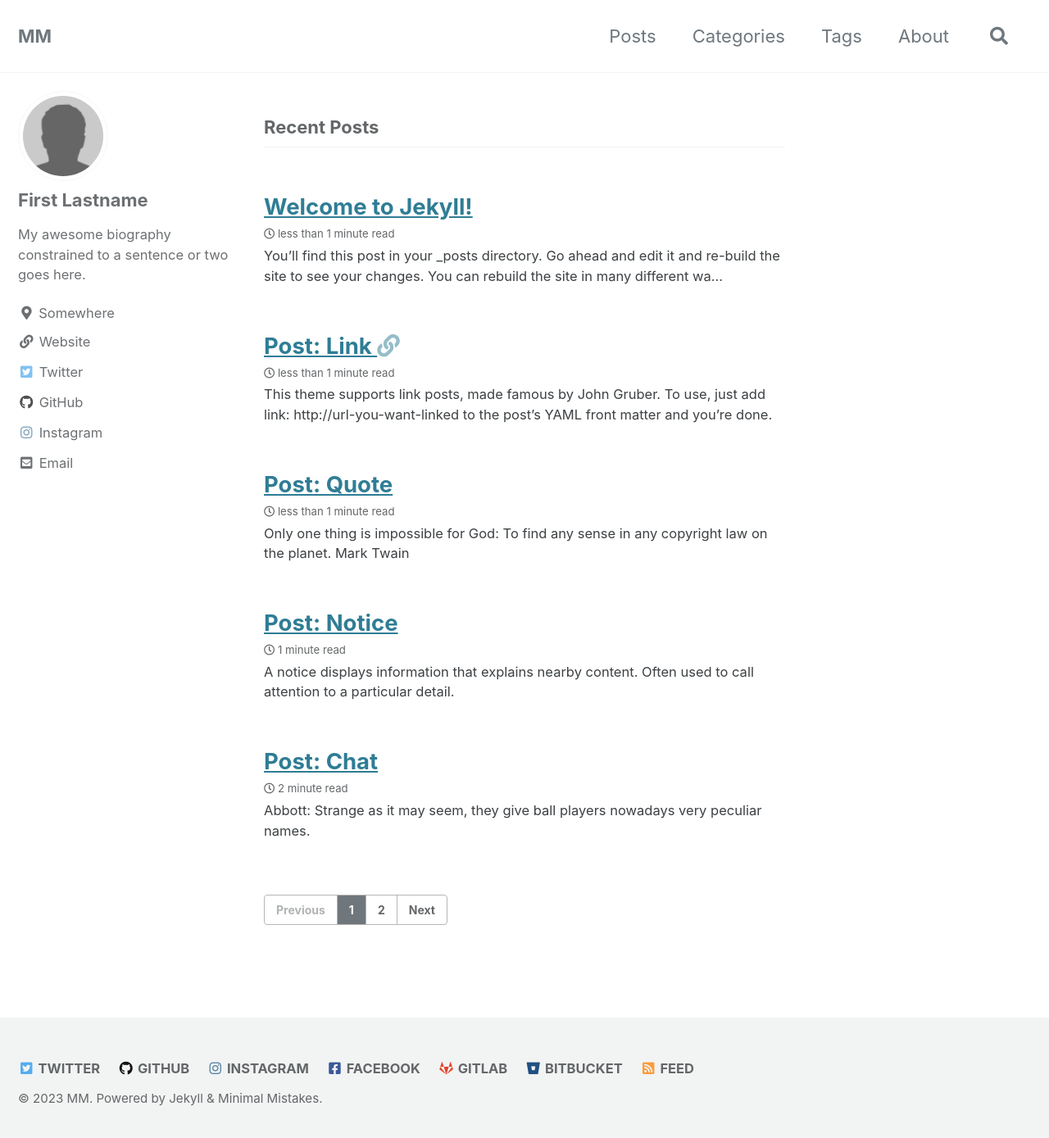
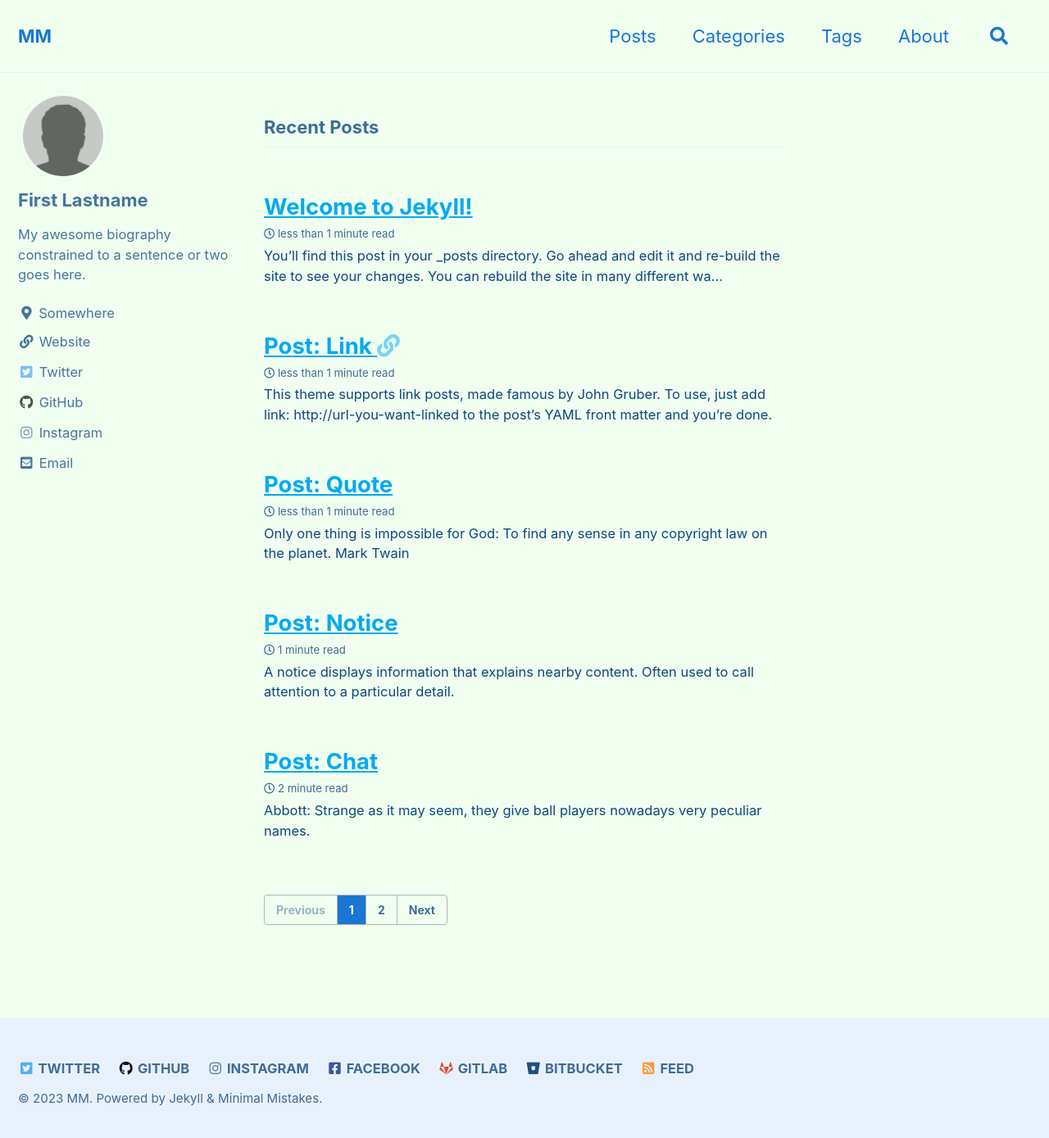
Before and after one commit to antifacialintelligence/antifacialintelligence.github.io, a Jekyll site: the page built from index.html, in a window 1280 px wide and 1397 px high. Shown: the top 1389 px of the window at 82% size. Built offline with Jekyll 4.4.1, drawn with Linux system fonts in a browser that asks for light colours; cached includes are drawn as plain includes; the list of posts is cut into pages by our own code.

Commit message:
lets see if color change works

```diff
--- a/_config.yml
+++ b/_config.yml
@@ -21,7 +21,7 @@ description: >- # this means to ignore newlines until "baseurl:"
   Google search results) and in your feed.xml site description.
 twitter_username: username
 github_username: username
-minimal_mistakes_skin: "default"
+minimal_mistakes_skin: "aqua"
 #minimal_mistakes_skin: default
 #minimal_mistakes_skin    : "air" #"default"  "air", "aqua", "contrast", "dark", "dirt", "neon", "mint", "plum", "sunrise"
 
```
